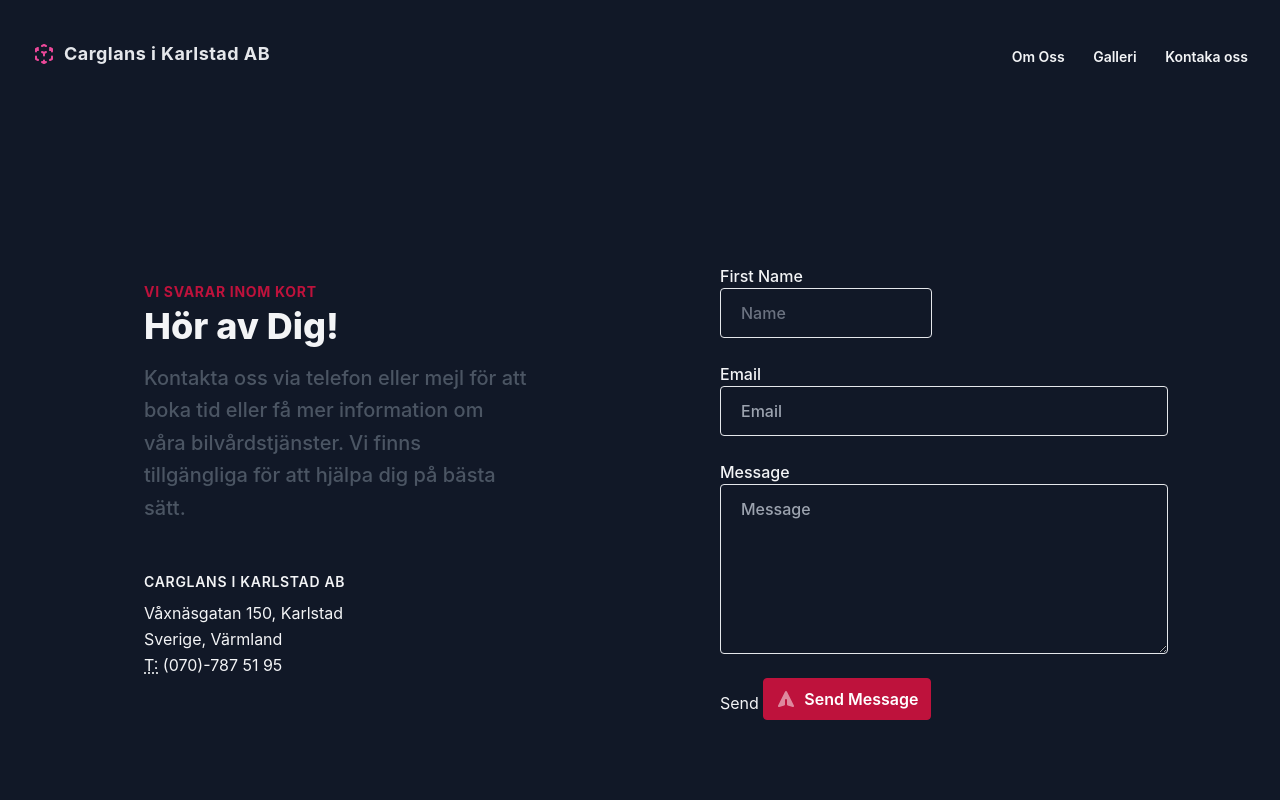
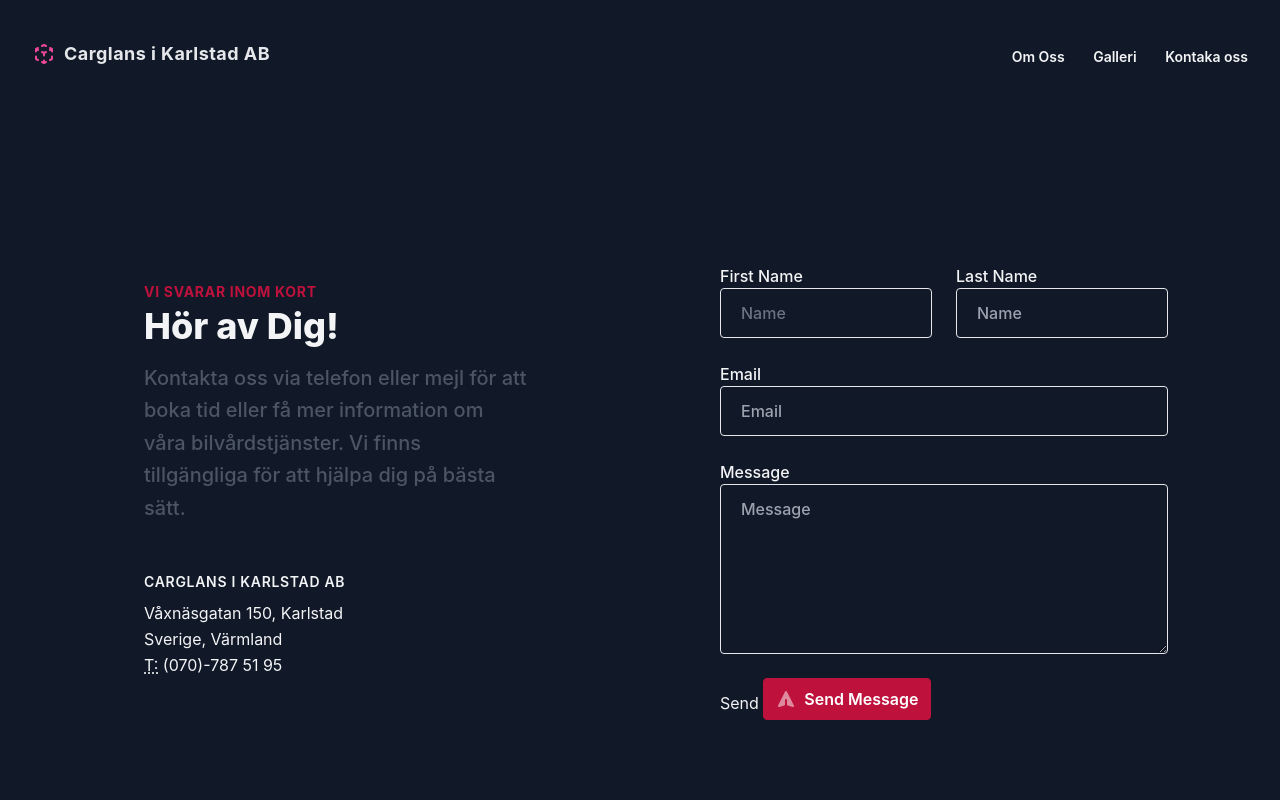
Before and after one commit to Shine1i/Carglans, a SvelteKit app: page /kontakta-oss in a window 1280 px wide. Shown: the top 800 px of the page. Built offline with nearby package versions, Linux system fonts and the light colour scheme.

Commit message:
finally fixed it

```diff
--- a/src/routes/kontakta-oss/+page.svelte
+++ b/src/routes/kontakta-oss/+page.svelte
@@ -39,7 +39,10 @@
                 <label for="firstname" class="font-medium">First Name
                 <input class="block border placeholder-gray-490 px-5 bg-gray-900 py-3 leading-6 w-full rounded border-gray-200 focus:border-rose-500 focus:ring focus:ring-rose-500 focus:ring-opacity-50" type="text" name="name" id="name" required placeholder="Name" ></label>
               </div>
-
+              <div class="space-y-1">
+                <label for="lastname" class="font-medium">Last Name
+                <input class="block border placeholder-gray-400 px-5 py-3 bg-gray-900 leading-6 w-full rounded border-gray-200 focus:border-rose-500 focus:ring focus:ring-rose-500 focus:ring-opacity-50"  type="text" name="name" id="name" required placeholder="Name"></label>
+              </div>
             </div>
             <div class="space-y-1">
               <label for="email" class="font-medium">Email
```
